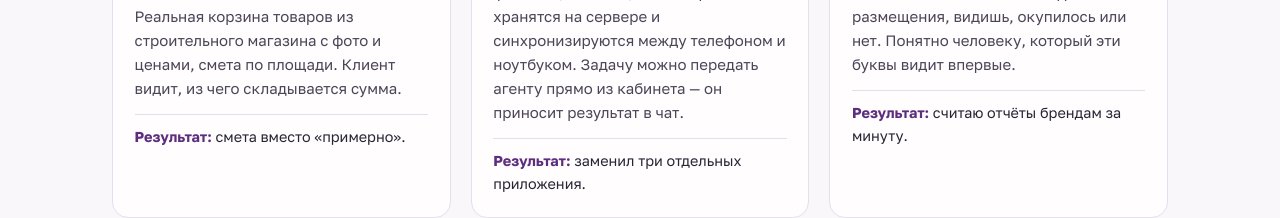
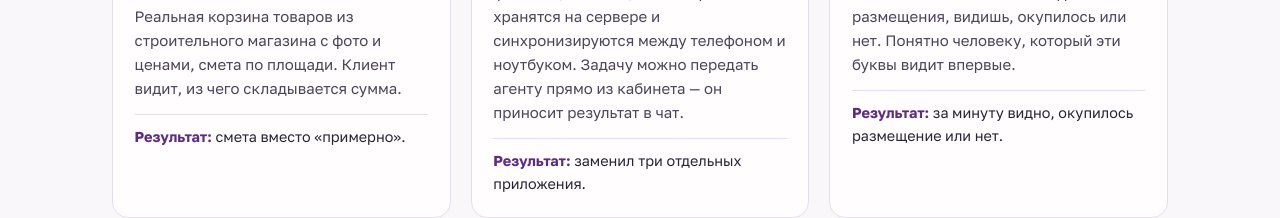
Before and after one commit to nigora13/portfolio, a plain HTML site: page index.html in a window 1280 px wide. Shown: the part 2741-2959 px from the top of the page. Drawn offline with Linux system fonts and the light colour scheme.

Commit message:
Fix calculator result wording

```diff
--- a/index.html
+++ b/index.html
@@ -140,7 +140,7 @@
 
       <div class="case"><div class="shot" data-shot="kabinet">скриншот: Мой кабинет</div><div class="body"><span class="for">для себя · платформа</span><h3>Мой кабинет — всё в одном месте</h3><p>Пять вкладок: сегодня, покупки, финансы, копилка, календарь. Данные хранятся на сервере и синхронизируются между телефоном и ноутбуком. Задачу можно передать агенту прямо из кабинета — он приносит результат в чат.</p><div class="res"><b>Результат:</b> заменил три отдельных приложения.</div></div></div>
 
-      <div class="case"><div class="shot" data-shot="calc">скриншот: Калькулятор рекламы</div><div class="body"><span class="for">для себя и брендов · инструмент</span><h3>Калькулятор рекламы</h3><p>CPV, CPM, CTR, CPC, стоимость заказа, ROAS и ROMI — вводишь цифры размещения, видишь, окупилось или нет. Понятно человеку, который эти буквы видит впервые.</p><div class="res"><b>Результат:</b> считаю отчёты брендам за минуту.</div></div></div>
+      <div class="case"><div class="shot" data-shot="calc">скриншот: Калькулятор рекламы</div><div class="body"><span class="for">для себя и брендов · инструмент</span><h3>Калькулятор рекламы</h3><p>CPV, CPM, CTR, CPC, стоимость заказа, ROAS и ROMI — вводишь цифры размещения, видишь, окупилось или нет. Понятно человеку, который эти буквы видит впервые.</p><div class="res"><b>Результат:</b> за минуту видно, окупилось размещение или нет.</div></div></div>
 
       <div class="case"><div class="shot" data-shot="landing">скриншот: лендинг</div><div class="body"><span class="for">для себя · сайт</span><h3>Лендинг услуги по рекламе у блогеров</h3><p>Собственная дизайн-система, калькулятор бюджета прямо на странице, чек-лист проверки блогера на накрутку, ответы на вопросы брендов. Кнопка открывает Telegram с уже написанным сообщением.</p><div class="res"><b>Результат:</b> страница, которая объясняет услугу без созвона.</div></div></div>
 
```
